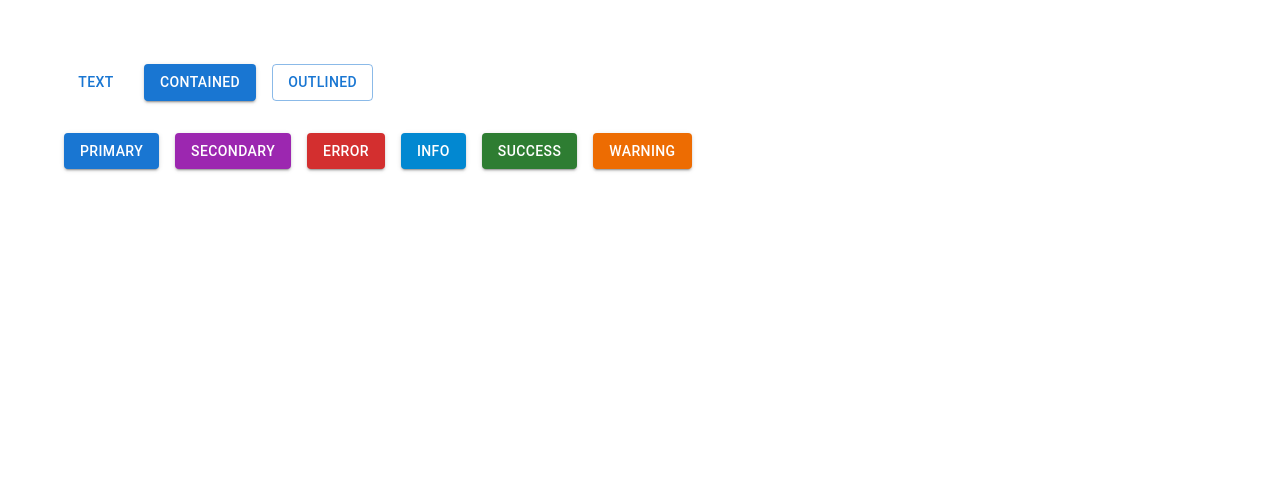
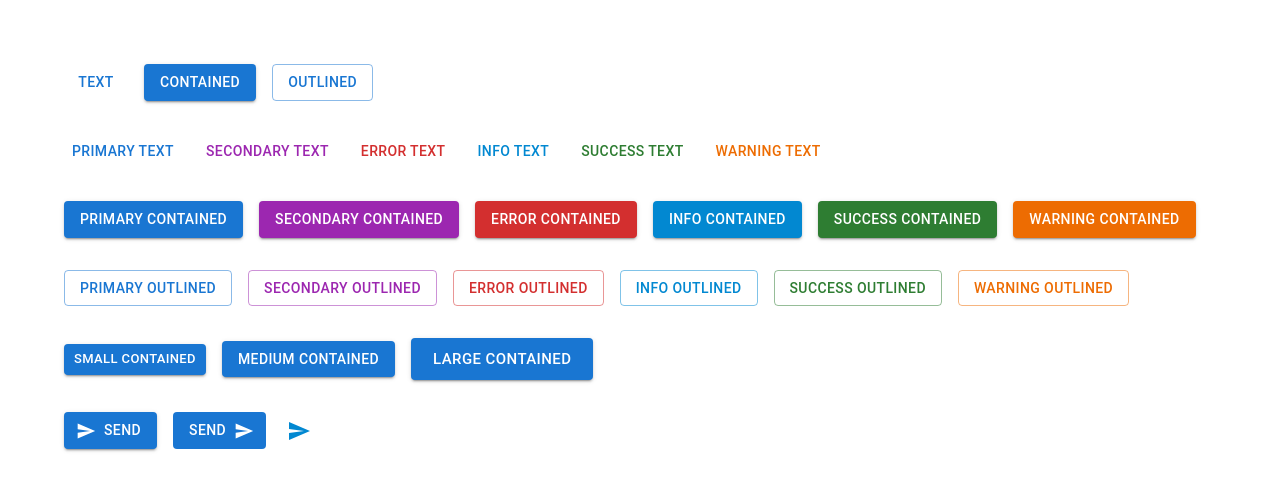
Before and after one commit to anodiamadm/expt, a React (Create React App) app in the folder React MUI/react-mui-demo/: page / in a window 1280 px wide. Shown: the top 490 px of the page. Built offline with nearby package versions, Linux system fonts and the light colour scheme.

Commit message:
Chapter 1 - 4

```diff
--- a/React MUI/react-mui-demo/package.json
+++ b/React MUI/react-mui-demo/package.json
@@ -5,6 +5,7 @@
   "dependencies": {
     "@emotion/react": "^11.11.0",
     "@emotion/styled": "^11.11.0",
+    "@mui/icons-material": "^5.11.16",
     "@mui/material": "^5.13.1",
     "@testing-library/jest-dom": "^5.16.5",
     "@testing-library/react": "^13.4.0",
--- a/React MUI/react-mui-demo/src/components/MuiButton.tsx
+++ b/React MUI/react-mui-demo/src/components/MuiButton.tsx
@@ -1,4 +1,5 @@
-import { Button, Stack } from '@mui/material'
+import { Button, Stack, IconButton } from '@mui/material'
+import SendIcon from '@mui/icons-material/Send';
 import React from 'react'
 
 const MuiButton = () => {
@@ -10,12 +11,40 @@ const MuiButton = () => {
             <Button variant='outlined'>Outlined</Button>
         </Stack>
         <Stack spacing={2} direction='row'>
-            <Button variant='contained' color='primary'>Primary</Button>
-            <Button variant='contained' color='secondary'>Secondary</Button>
-            <Button variant='contained' color='error'>Error</Button>
-            <Button variant='contained' color='info'>Info</Button>
-            <Button variant='contained' color='success'>Success</Button>
-            <Button variant='contained' color='warning'>Warning</Button>
+            <Button variant='text' color='primary'>Primary text</Button>
+            <Button variant='text' color='secondary'>Secondary text</Button>
+            <Button variant='text' color='error'>Error text</Button>
+            <Button variant='text' color='info'>Info text</Button>
+            <Button variant='text' color='success'>Success text</Button>
+            <Button variant='text' color='warning'>Warning text</Button>
+        </Stack>
+        <Stack spacing={2} direction='row'>
+            <Button variant='contained' color='primary'>Primary contained</Button>
+            <Button variant='contained' color='secondary'>Secondary contained</Button>
+            <Button variant='contained' color='error'>Error contained</Button>
+            <Button variant='contained' color='info'>Info contained</Button>
+            <Button variant='contained' color='success'>Success contained</Button>
+            <Button variant='contained' color='warning'>Warning contained</Button>
+        </Stack>
+        <Stack spacing={2} direction='row'>
+            <Button variant='outlined' color='primary'>Primary outlined</Button>
+            <Button variant='outlined' color='secondary'>Secondary outlined</Button>
+            <Button variant='outlined' color='error'>Error outlined</Button>
+            <Button variant='outlined' color='info'>Info outlined</Button>
+            <Button variant='outlined' color='success'>Success outlined</Button>
+            <Button variant='outlined' color='warning'>Warning outlined</Button>
+        </Stack>
+        <Stack display='block' spacing={2} direction='row'>
+            <Button variant='contained' size='small'>Small contained</Button>
+            <Button variant='contained' size='medium'>Medium contained</Button>
+            <Button variant='contained' size='large'>Large contained</Button>
+        </Stack>
+        <Stack spacing={2} direction='row'>
+            <Button variant='contained' startIcon={<SendIcon/>} disableRipple onClick={()=>alert('Buttion Clicked')}>Send</Button>
+            <Button variant='contained' endIcon={<SendIcon/>} disableElevation>Send</Button>
+            <IconButton aria-label='send' color='info' size='small'>
+                <SendIcon/>
+            </IconButton>
         </Stack>
     </Stack>
   )
```
Also changed, not shown: 4 other files (tests, documents, lock files or other folders).
